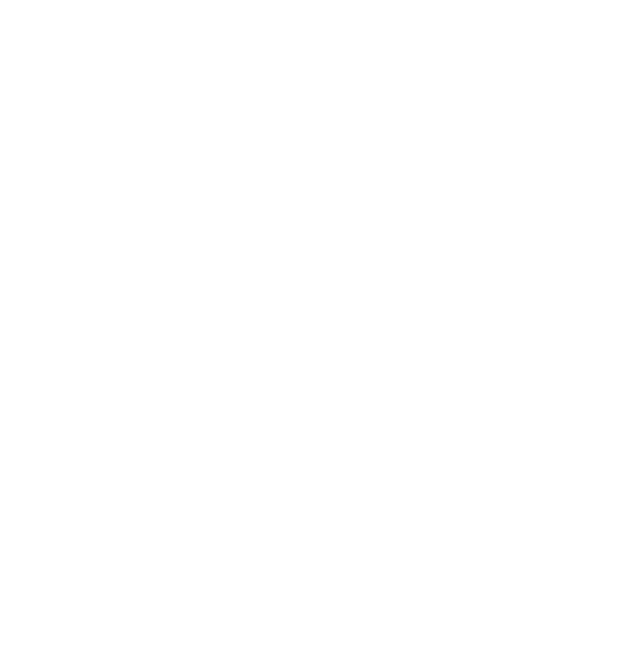
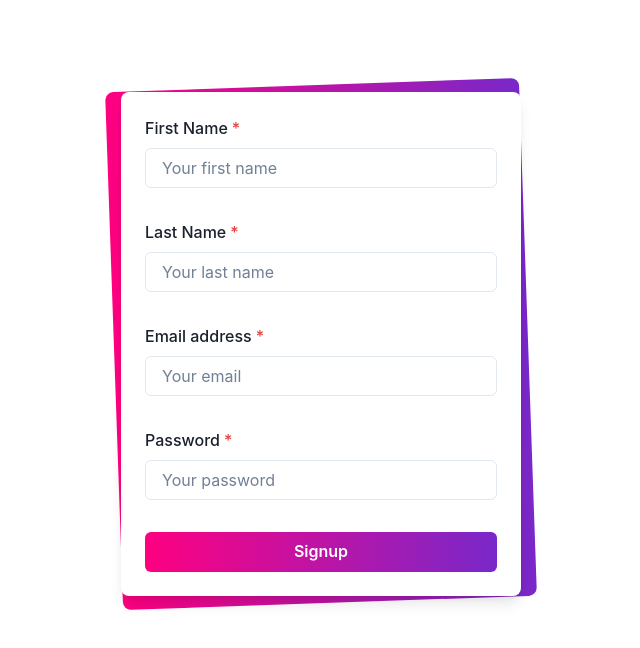
Before and after one commit to AvinashPatel15/Warm-Dirt-3394-Hackathon, a React (Create React App) app in the folder Frontend/: page /sign-up in a window 1280 px wide. Before the commit this address had no page. Shown: the top 648 px of the page, without its empty margins (319-959 px from the left). Built offline with nearby package versions, Linux system fonts and the light colour scheme.

Commit message:
Added One Images And Updated AllRoutes Page

```diff
--- a/Frontend/src/Routes/Allroutes.tsx
+++ b/Frontend/src/Routes/Allroutes.tsx
@@ -1,13 +1,19 @@
-import React from 'react'
-import { Routes, Route } from 'react-router-dom'
-import Leaderboard from '../Pages/Leaderboard'
+import React from "react";
+import { Routes, Route } from "react-router-dom";
+import Board from "../Components/Board";
+import Leaderboard from "../Pages/Leaderboard";
+import Login from "../Pages/Login";
+import Signup from "../Pages/Signup";
 
 const Allroutes = () => {
   return (
     <Routes>
-      <Route path='/leaderboard' element={<Leaderboard/>} />
+      <Route path="/leaderboard" element={<Leaderboard />} />
+      <Route path="/game" element={<Board />} />
+      <Route path="/login" element={<Login />} />
+      <Route path="/sign-up" element={<Signup />} />
     </Routes>
-  )
-}
+  );
+};
 
-export default Allroutes
+export default Allroutes;
```
Also changed, not shown: 1 other file (tests, documents, lock files or other folders).
